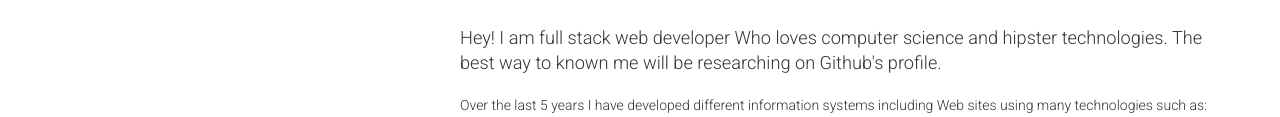
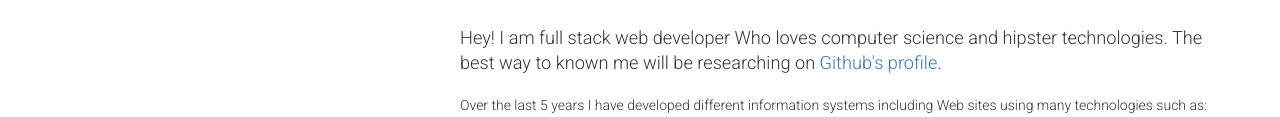
Before and after one commit to ovr/resume, a website: page index.html in a window 1280 px wide. Shown: the part 298-415 px from the top of the page. Drawn offline with nearby package versions, Linux system fonts and the light colour scheme.

Commit message:
Upd resume...

```diff
--- a/index.html
+++ b/index.html
@@ -115,7 +115,7 @@
 				<div class="col-sm-8 col-sm-offset-4 col-xs-12">
 					<div class="summary">
 						<p class="lead">
-							Hey! I am full stack web developer Who loves computer science and hipster technologies. The best way to known me will be researching on Github's profile.
+							Hey! I am full stack web developer Who loves computer science and hipster technologies. The best way to known me will be researching on <a href="https://github.com/ovr">Github's profile</a>.
 						</p>
 						<p>
 							Over the last 5 years I have developed different information systems including Web sites using many technologies such as: PHP/Go/C++/C, HTML/CSS, Javascript (Backbone/AngularJS/jQuery), MySQL/PostgreSQL/Mongo, SphinxSearch/ElasticSearch, Redis/Memcached and many others.
```
